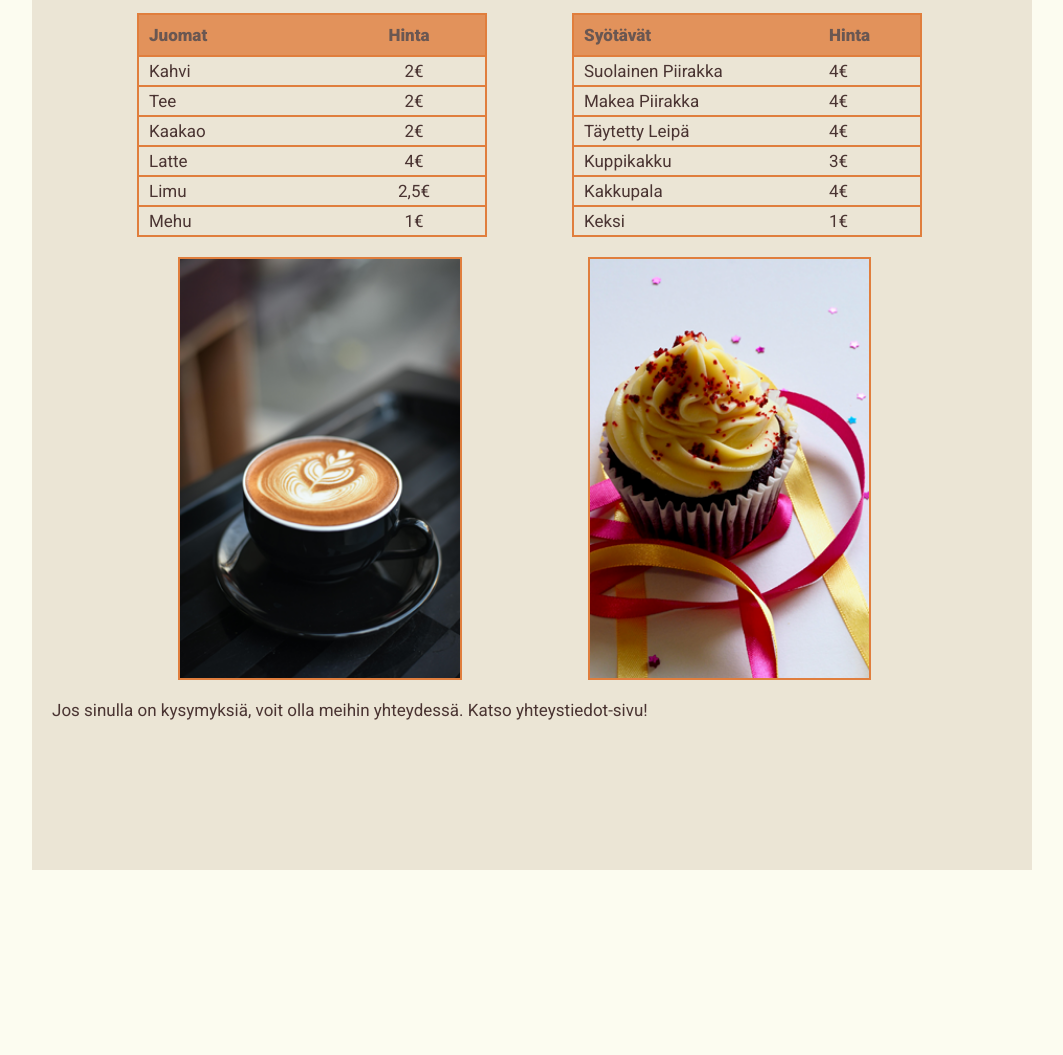
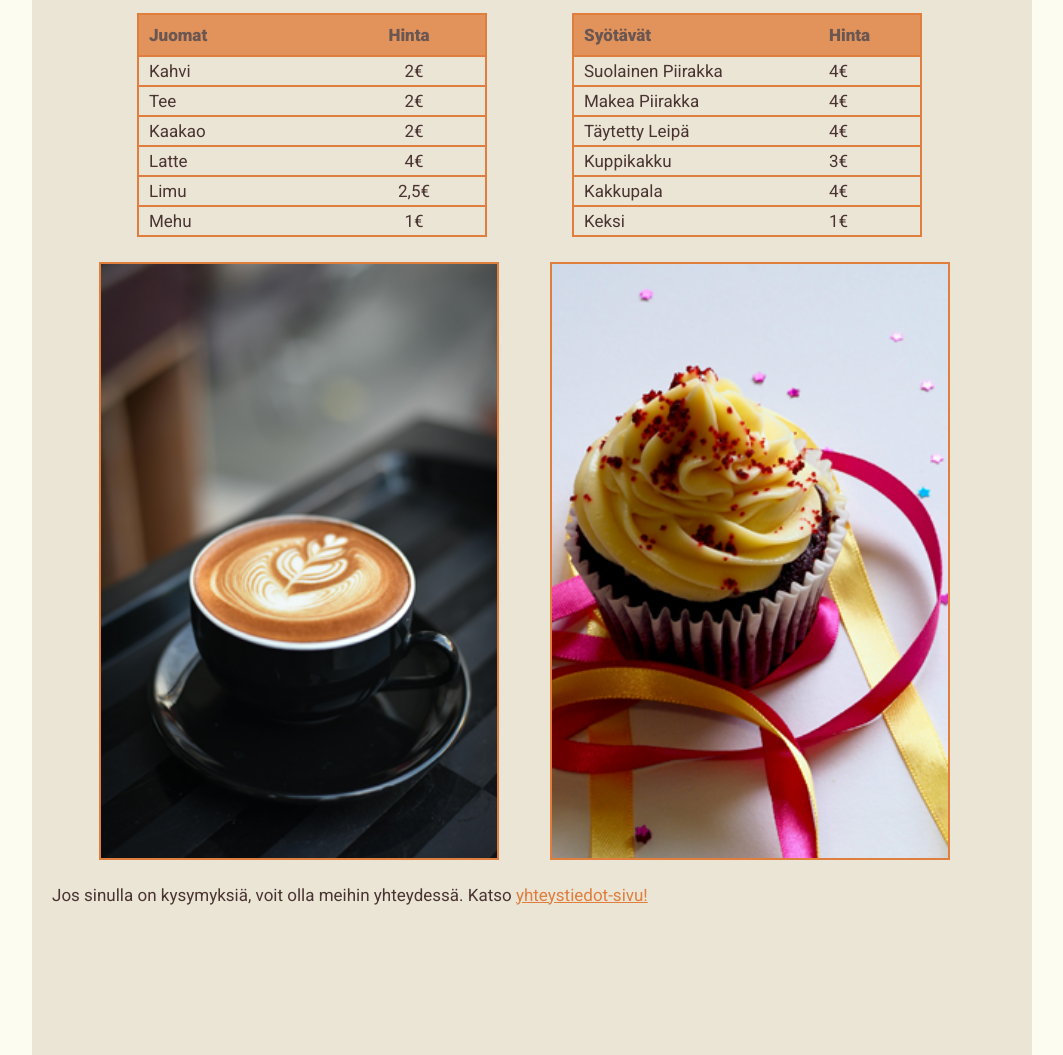
Before and after one commit to bhq718/bhq718.github.io, a plain HTML site: page index.html in a window 1280 px wide. Shown: the part 849-1904 px from the top of the page, without its empty margins (108-1171 px from the left). Before the commit the page ends 1719 px from the top, so only its background shows below. Drawn offline with Linux system fonts and the light colour scheme.

Commit message:
etusivun muutoksia vol milsalkfdnsajkdsakd

```diff
--- a/index.html
+++ b/index.html
@@ -68,9 +68,10 @@ td{
   justify-content: space-evenly;
 }
 #kahvi{
-  width: 30%;
+  width: 50%;
 max-width: 400px;
 border: 2px solid #e07e3d;
+margin: 5px;
 
 }
 
@@ -88,6 +89,7 @@ justify-content:space-between;
 }
 
 #kahvila{
+  width: 100%;
  max-width: 400px;
 margin-top: 20px;
 border: 2px solid #e07e3d;
@@ -261,7 +263,7 @@ border: 2px solid #e07e3d;
 <img id="kahvi" img src="Kuvat/kuppikakku.png" alt="Kuva suklaisesta kuppikakusta, jossa on tuorejuusto kuorrutus kuivatulla vadelmarouheella">
 </div>
 <br>
-<p>Jos sinulla on kysymyksiä, voit olla meihin yhteydessä. Katso yhteystiedot-sivu!</p>
+<p>Jos sinulla on kysymyksiä, voit olla meihin yhteydessä. Katso <a href="Yhteystiedot.html"> yhteystiedot-sivu!</p>
 </main>
 
 <footer>
```
